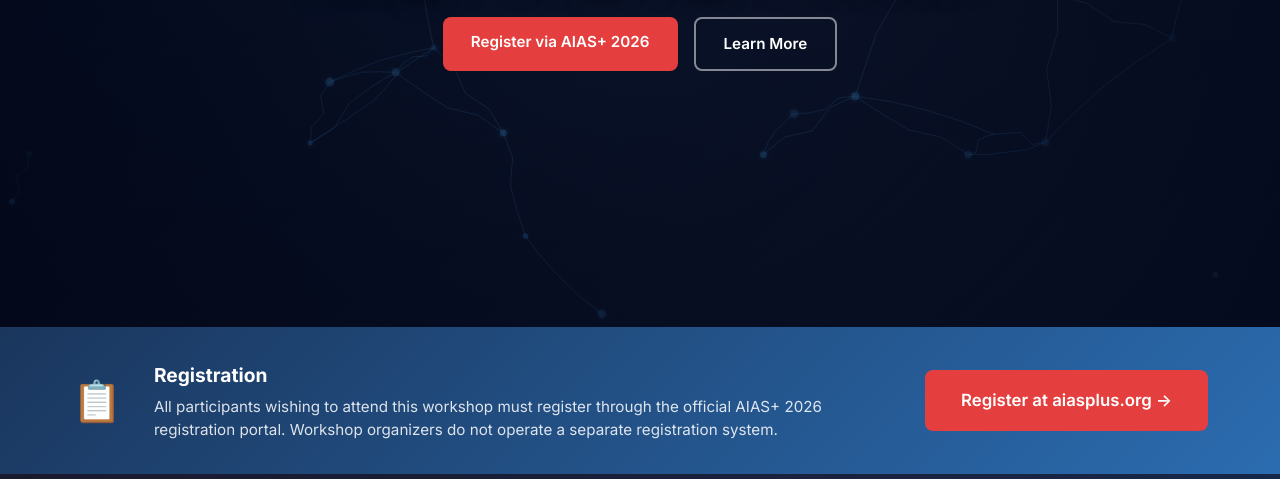
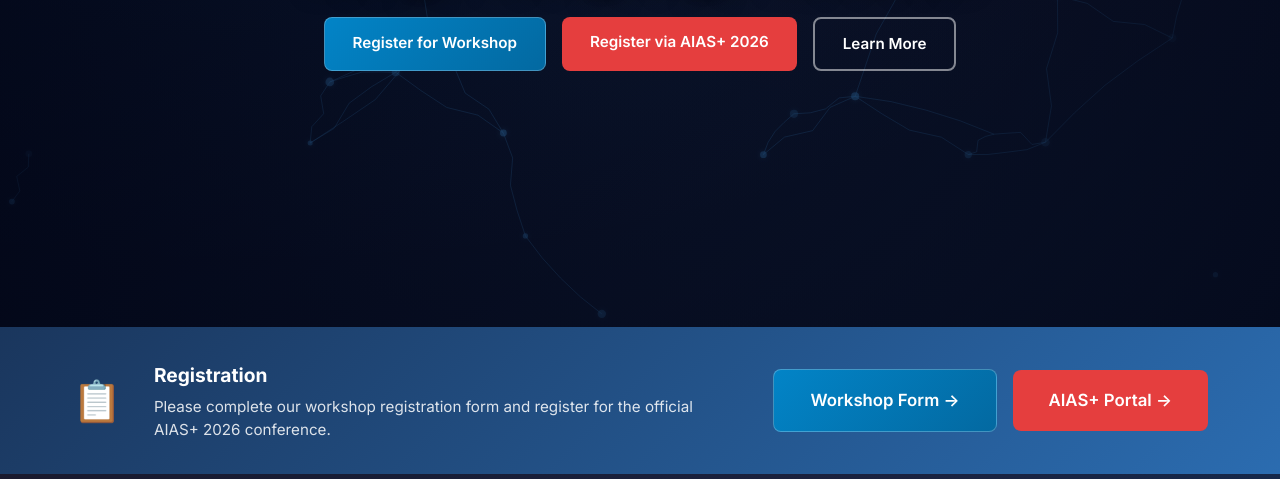
Before and after one commit to embodiment-ai/embodiment-aias-2026, a plain HTML site: page index.html in a window 1280 px wide. Shown: the part 473-952 px from the top of the page. Drawn offline with nearby package versions, Linux system fonts and the light colour scheme; animation ran at ten frames a second.

Commit message:
Add distinct sky-blue Workshop Registration buttons linking to Google Form across Hero, Banner, CTA, and Footer, and bump version to v=2.6

```diff
--- a/index.html
+++ b/index.html
@@ -8,7 +8,7 @@
   <link rel="preconnect" href="https://fonts.googleapis.com">
   <link rel="preconnect" href="https://fonts.gstatic.com" crossorigin>
   <link href="https://fonts.googleapis.com/css2?family=Inter:wght@300;400;500;600;700&family=Playfair+Display:wght@600;700&display=swap" rel="stylesheet">
-  <link rel="stylesheet" href="style.css?v=2.5">
+  <link rel="stylesheet" href="style.css?v=2.6">
 </head>
 <body>
 
@@ -41,6 +41,7 @@
       <div class="hero-badge">AIAS+ 2026 &middot; Workshop &middot; Saturday, November 7, 2026 (10:10 AM – 12:10 PM) &middot; San Francisco</div>
       <h1>Embodiment in Multimodal Large Language Models</h1>
       <div class="hero-actions">
+        <a href="https://forms.gle/PUHmW8sBZ8FiFa5e9" target="_blank" rel="noopener" class="btn btn-secondary">Register for Workshop</a>
         <a href="https://www.aiasplus.org" target="_blank" rel="noopener" class="btn btn-primary">Register via AIAS+ 2026</a>
         <a href="#about" class="btn btn-outline">Learn More</a>
       </div>
@@ -54,11 +55,16 @@
         <div class="banner-icon">📋</div>
         <div class="banner-text">
           <h3>Registration</h3>
-          <p>All participants wishing to attend this workshop must register through the official AIAS+ 2026 registration portal. Workshop organizers do not operate a separate registration system.</p>
+          <p>Please complete our workshop registration form and register for the official AIAS+ 2026 conference.</p>
         </div>
-        <a href="https://www.aiasplus.org" target="_blank" rel="noopener" class="btn btn-primary btn-lg">
-          Register at aiasplus.org →
-        </a>
+        <div class="banner-buttons">
+          <a href="https://forms.gle/PUHmW8sBZ8FiFa5e9" target="_blank" rel="noopener" class="btn btn-secondary btn-lg">
+            Workshop Form →
+          </a>
+          <a href="https://www.aiasplus.org" target="_blank" rel="noopener" class="btn btn-primary btn-lg">
+            AIAS+ Portal →
+          </a>
+        </div>
       </div>
     </div>
   </section>
@@ -452,11 +458,16 @@
     <div class="container">
       <div class="cta-content">
         <h2>Join Us at AIAS+ 2026</h2>
-        <p>Be part of the conversation shaping the future of embodied AI. Register now through the official AIAS+ 2026 portal.</p>
-        <a href="https://www.aiasplus.org" target="_blank" rel="noopener" class="btn btn-primary btn-lg">
-          Register at aiasplus.org →
-        </a>
-        <p class="cta-note">All participants must register through the official AIAS+ 2026 registration portal.</p>
+        <p>Be part of the conversation shaping the future of embodied AI. Register for our workshop and the AIAS+ 2026 conference.</p>
+        <div class="cta-actions">
+          <a href="https://forms.gle/PUHmW8sBZ8FiFa5e9" target="_blank" rel="noopener" class="btn btn-secondary btn-lg">
+            Register for Workshop →
+          </a>
+          <a href="https://www.aiasplus.org" target="_blank" rel="noopener" class="btn btn-primary btn-lg">
+            Register at aiasplus.org →
+          </a>
+        </div>
+        <p class="cta-note">All participants must also register through the official AIAS+ 2026 registration portal.</p>
       </div>
     </div>
   </section>
@@ -476,6 +487,7 @@
         </div>
         <div class="footer-links">
           <h4>Links</h4>
+          <p><a href="https://forms.gle/PUHmW8sBZ8FiFa5e9" target="_blank" rel="noopener">Workshop Registration Form</a></p>
           <p><a href="https://www.aiasplus.org" target="_blank" rel="noopener">AIAS+ 2026 Conference</a></p>
           <p><a href="https://www.aiasplus.org" target="_blank" rel="noopener">Registration Portal</a></p>
         </div>
@@ -486,6 +498,6 @@
     </div>
   </footer>
 
-  <script src="script.js?v=2.5"></script>
+  <script src="script.js?v=2.6"></script>
 </body>
 </html>
--- a/style.css
+++ b/style.css
@@ -195,6 +195,19 @@
   box-shadow: 0 4px 12px rgba(229, 62, 62, 0.35);
 }
 
+.btn-secondary {
+  background: linear-gradient(135deg, #0284c7, #0369a1);
+  color: #fff;
+  border: 1px solid rgba(255, 255, 255, 0.25);
+}
+
+.btn-secondary:hover {
+  background: linear-gradient(135deg, #0369a1, #075985);
+  color: #fff;
+  transform: translateY(-1px);
+  box-shadow: 0 4px 14px rgba(2, 132, 199, 0.45);
+}
+
 .btn-outline {
   background: transparent;
   color: #fff;
@@ -335,6 +348,17 @@
   color: rgba(255, 255, 255, 0.85);
   font-size: 0.95rem;
   line-height: 1.5;
+}
+
+.banner-buttons, .cta-actions {
+  display: flex;
+  gap: 1rem;
+  flex-wrap: wrap;
+  align-items: center;
+}
+
+.cta-actions {
+  justify-content: center;
 }
 
 .banner-content .btn {
```
